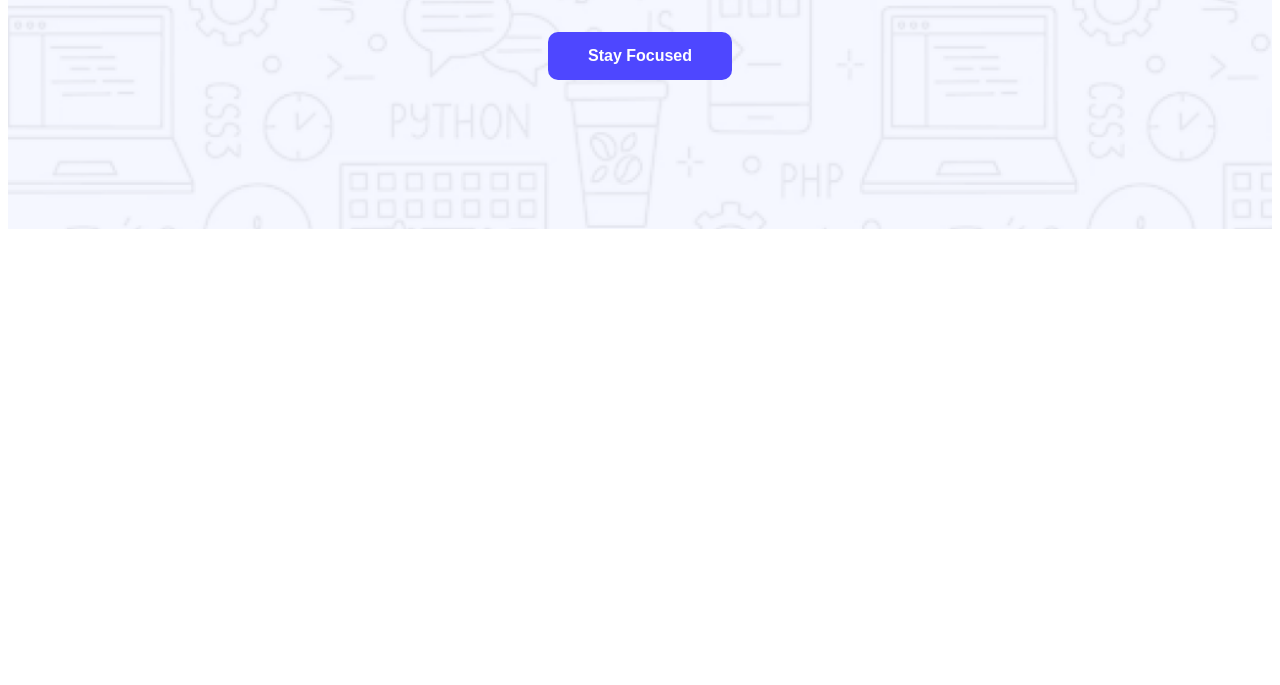
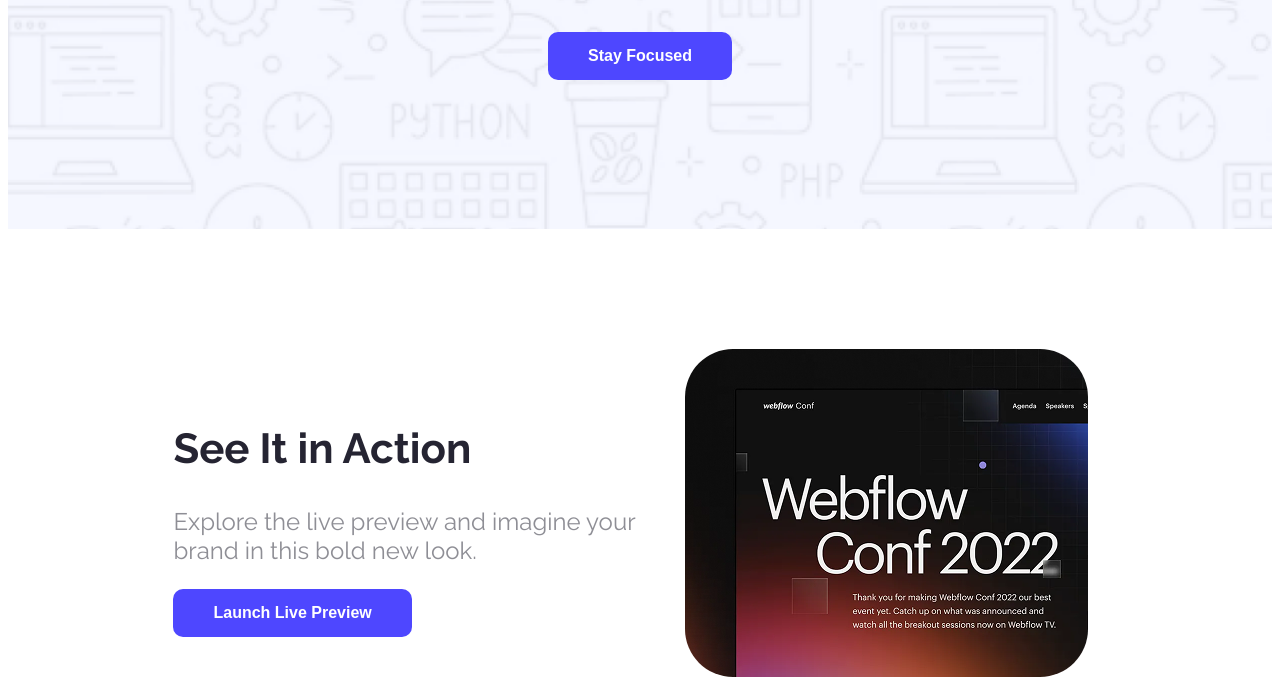
Before and after one commit to mahmudulkarim420/ph-first-assignment, a plain HTML site: page index.html in a window 1280 px wide. Shown: the part 579-1264 px from the top of the page. Before the commit the page ends 816 px from the top, so only its background shows below. Drawn offline with Linux system fonts and the light colour scheme.

Commit message:
action-section-updated

```diff
--- a/index.html
+++ b/index.html
@@ -29,5 +29,15 @@
         <button>Stay Focused</button>
     </div>
     </header>
+    <main>
+      <section class="action">
+        <div class="action-content">
+          <h2>See It in Action</h2>
+          <p>Explore the live preview and imagine your <br> brand in this bold new look.</p>
+          <button>Launch Live Preview</button>
+        </div>
+        <img src="Assets/wc-mini.png" alt="">
+      </section>
+    </main>
   </body>
 </html>
--- a/style.css
+++ b/style.css
@@ -60,3 +60,43 @@ body{
     font-weight: bold;
     font-size: 16px;
 }
+
+/* Section Style */
+
+.action{
+    display: flex;
+    align-items: center;
+    justify-content: space-around;
+    margin-top: 120px;
+}
+
+.action-content{
+    margin-left: 141px;
+}
+
+.action h2{
+    color: #252432;
+    font-weight: bold;
+    font-size: 42px;
+}
+
+.action p{
+    color: #25243284;
+    font-size: 24px;
+}
+
+.action button{
+    background-color: #4E47FF;
+    color: white;
+    padding: 15px 40px;
+    border: none;
+    border-radius: 10px;
+    cursor: pointer;
+    font-size: 16px;
+    font-weight: bold;
+}
+
+.action img{
+    border-radius: 48px;
+    margin-right: 160px;
+}
```
